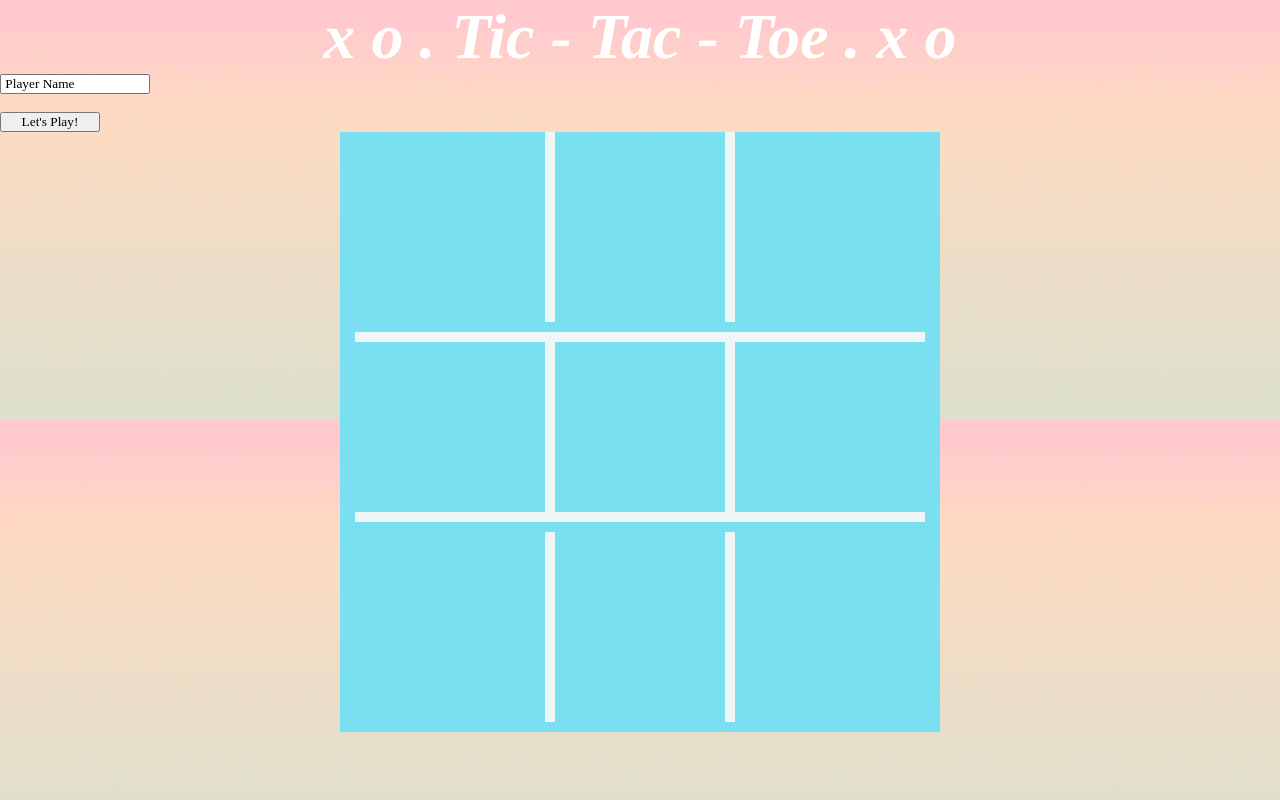
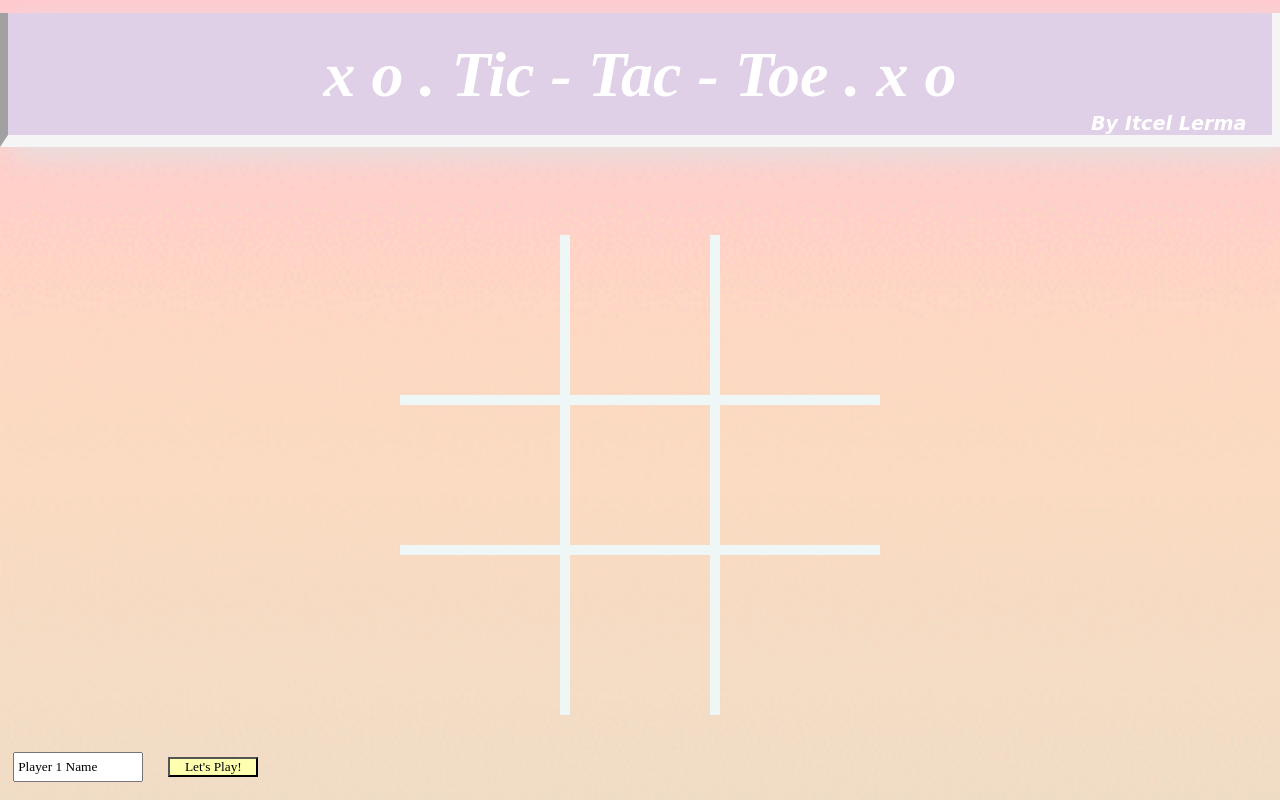
Before and after one commit to Itcel2014/tic-tac-toe, a plain HTML site: page index.html in a window 1280 px wide. Drawn offline with Linux system fonts and the light colour scheme.

Commit message:
I am so lost

```diff
--- a/app.js
+++ b/app.js
@@ -9,14 +9,15 @@ let gameState = {
   turn: "X",
 };
 
-function myFunction() {
+function myFunction(Player1) {
   var x = document.getElementById("myText").value;
   document.getElementById("demo").innerHTML = x;
 }
-function myFunction() {
-  var x = document.getElementById("myText").value;
-  document.getElementById("demo1").innerHTML = x;
-}
+
+// function myFunction(Player2) {
+//   var x = document.getElementById("myText2").value;
+//   document.getElementsByClassName("demo").innerHTML = x;
+// }
 
 gameState.board;
 let currentPlayer = "X";
@@ -31,23 +32,14 @@ grid.addEventListener("click", function (event) {
     event.target.innerHTML = "o";
     gameState.count++;
   }
-  // if (
-  //   (currentPlayer === "X" && event.target.className === "cell") ||
-  //   event.target.inner.html === ""
-  // ) {
-  //   event.target.innerText = currentPlayer;
-  //   currentPlayer = "o";
-  // } else if (
-  //   (currentPlayer === "o" && event.target.className === "cell") ||
-  //   event.target.inner.html === ""
-  // ) {
-  //   currentPlayer = "X";
-  // }
 });
 
 // keep track of whose turn it is
+
 //winner or loser
+
 //where x's and o's are
+
 // how to check winner
 
 function randomizeFirstPlayer() {
--- a/index.html
+++ b/index.html
@@ -9,27 +9,12 @@
     <title>Project: Arcade Game.Tic Tac Toe</title>
   </head>
   <body>
-    <nav>
+    <header>
       <h1>x o . Tic - Tac - Toe . x o</h1>
-    </nav>
-    <!-- <div>
-      Player 1 -->
-    <input type="text" id="myText" name="fname" value=" Player Name " /><br />
-    <!-- </div> -->
-    <!-- <div>
-      Player 2 -->
-    <!-- <input type="text" id="myText" name="fname" value=" Player Name " /><br /> -->
-    <!-- </div> -->
-    <button onclick="myFunction()">Let's Play!</button>
-    <!-- <div>Player 1:</div>
-
-    <div>Player 2:</div> -->
+      <h4>By Itcel Lerma</h4>
+    </header>
 
     <div class="centerMe">
-      <!-- <div>Player 1:</div>
-      <p id="demo"></p>
-      <div>Player 2:</div>
-      <p id="demo1"></p> -->
       <div class="grid">
         <div class="cell"></div>
         <div class="cell"></div>
@@ -42,5 +27,22 @@
         <div class="cell"></div>
       </div>
     </div>
+
+    <footer>
+      <input
+        type="text"
+        id="myText"
+        name="fname"
+        value=" Player 1 Name "
+      /><br />
+      <!-- <input
+        type="text"
+        id="myText2"
+        name="fname"
+        value=" Player 2 Name "
+      /><br /> -->
+      <button onclick="myFunction()">Let's Play!</button>
+      <p id="demo"></p>
+    </footer>
   </body>
 </html>
--- a/style.css
+++ b/style.css
@@ -5,29 +5,55 @@
   padding: 0;
 }
 
+header {
+  color: white;
+  border-bottom: 1vw inset whitesmoke;
+  border-left: 0.7vw inset whitesmoke;
+  border-right: 0.7vw inset whitesmoke;
+  margin-bottom: 5vw;
+  margin-top: 1vw;
+  padding-top: 2vw;
+  /* border-radius: 5%; */
+  font-style: italic;
+  box-shadow: 10px 10px 30px rgb(228, 225, 225);
+  background-color: #dfcfe7;
+}
 h1 {
   display: flex;
   align-items: center;
   justify-content: center;
-  color: white;
-  /* background-color: #f2b5d4; */
   font-size: 5vw;
-  /* border: 1vw solid white; */
-  /* margin: 5vw; */
-  /* border-radius: 50%; */
-  font-style: italic;
+}
+h4 {
+  display: flex;
+  justify-content: flex-end;
+  align-items: center;
+  font-family: cursive;
+  font-size: 1.5vw;
+  margin-right: 2vw;
+}
+footer {
+  display: flex;
+  justify-content: flex-start;
+  align-items: center;
+  flex-wrap: wrap;
 }
 input {
-  width: 150px;
+  width: 130px;
+  height: 30px;
+  margin: 1vw;
 }
 button {
-  width: 100px;
-  display: flex;
-  justify-content: center;
-  align-items: center;
+  width: 90px;
+  height: 20px;
+  background-color: rgb(255, 255, 176);
+  color: black;
+  margin: 1vw;
 }
 body {
   background-image: url("colorful.jpg");
+  background-repeat: repeat-x;
+  background-size: 270vw;
   max-width: 100%;
   max-height: 100%;
   display: flex;
@@ -41,23 +67,18 @@ body {
   justify-content: center;
 }
 .grid {
-  /* border: 0.5rem solid white; */
-  background-color: #7bdff2;
   box-sizing: border-box;
   display: grid;
   grid-template-columns: auto auto auto;
   font-size: 10vw;
-  width: 600px;
-  height: 600px;
   justify-content: center;
+  padding: 1.5rem;
 }
 
 .cell {
   border: none;
-  width: 190px;
-  height: 190px;
-  /* border: 0.5rem solid white; */
-  /* background-color: #f2b5d4; */
+  width: 160px;
+  height: 160px;
   box-sizing: border-box;
   display: flex;
   justify-content: center;
@@ -72,3 +93,8 @@ body {
   border-top: 0.8vw solid #eff7f6;
   border-bottom: 0.8vw solid #eff7f6;
 }
+.reset {
+  display: flex;
+  justify-content: flex-end;
+  align-items: center;
+}
```
Also changed, not shown: 1 other file.
